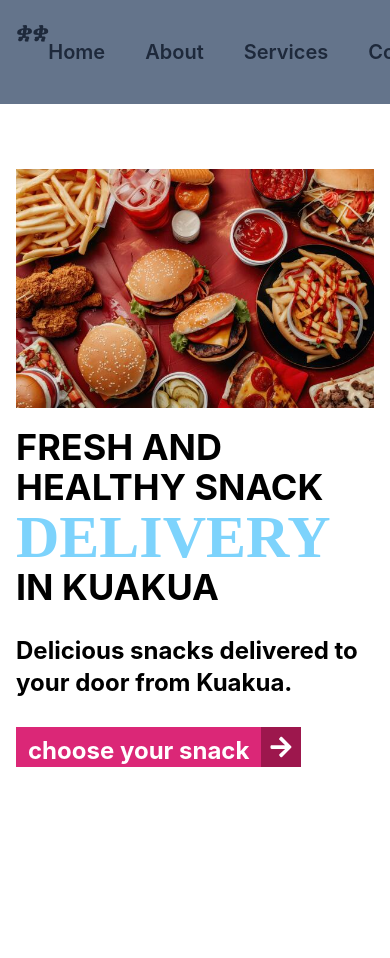
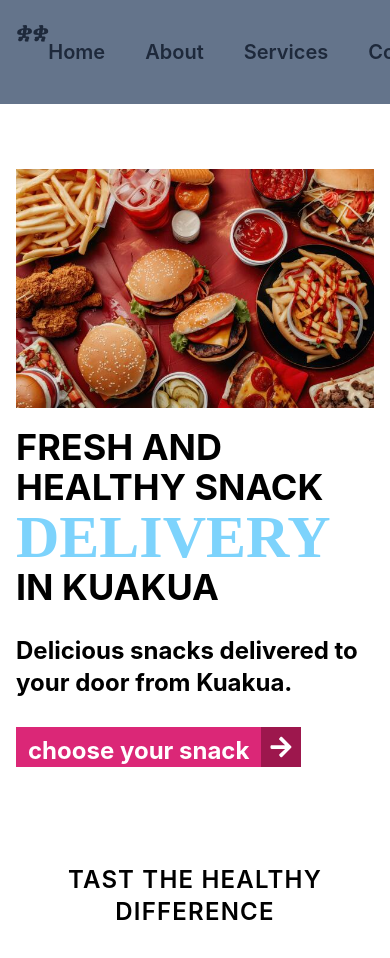
Before and after one commit to kalkidan12-k/kuakua-website, a React (Create React App) app in the folder my-react-app/: page / in a window 390 px wide. Shown: the top 958 px of the page. Before the commit the page ends 844 px from the top, so only its background shows below. Built offline with nearby package versions, Linux system fonts and the light colour scheme; a web font is replaced by a local one.

Commit message:
abouthealth

```diff
--- a/my-react-app/src/componet/Navbar/Part2.js
+++ b/my-react-app/src/componet/Navbar/Part2.js
@@ -1,9 +1,23 @@
 import React from 'react'
+import PrimaryButton from '../../Shared/PrimaryButton'
 
 export default function Part2() {
   return (
-    <div>
+    <div className='container py-15 relative'>
+      <div>
+      <h1 className='uppercase py-8 tracking-wider text-2xl font-semibold text-dark text-center'>
+tast the HEALTHY difference
+      </h1>
+      <div className='grid grid-cols-1 sm:grid-cols-2 gap-4 py-10'>
 
+      </div>
+      <div>
+        <p>
+            {""}
+
+        </p>
+      </div>
+      </div>
     </div>
   )
 }
```
